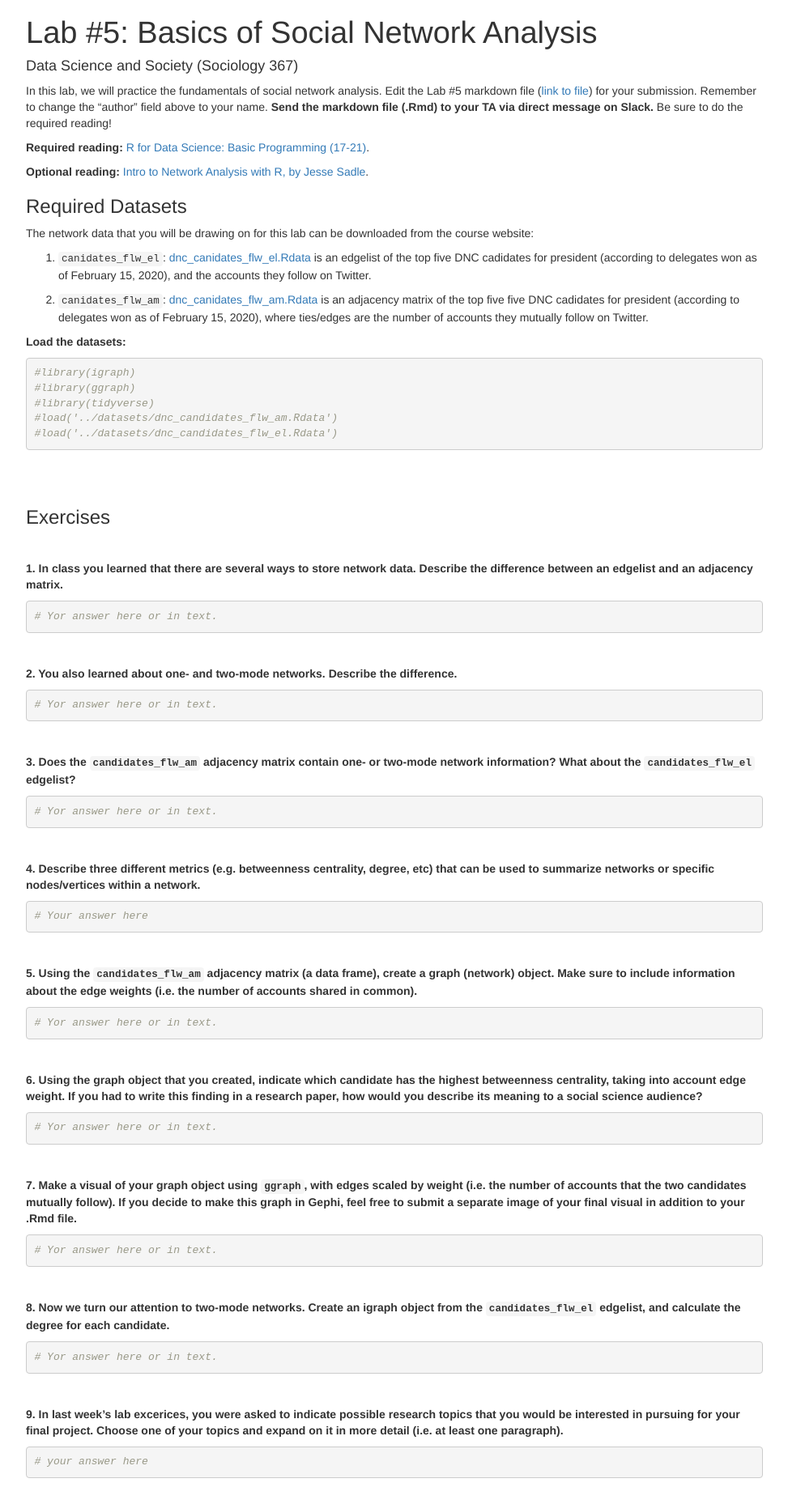
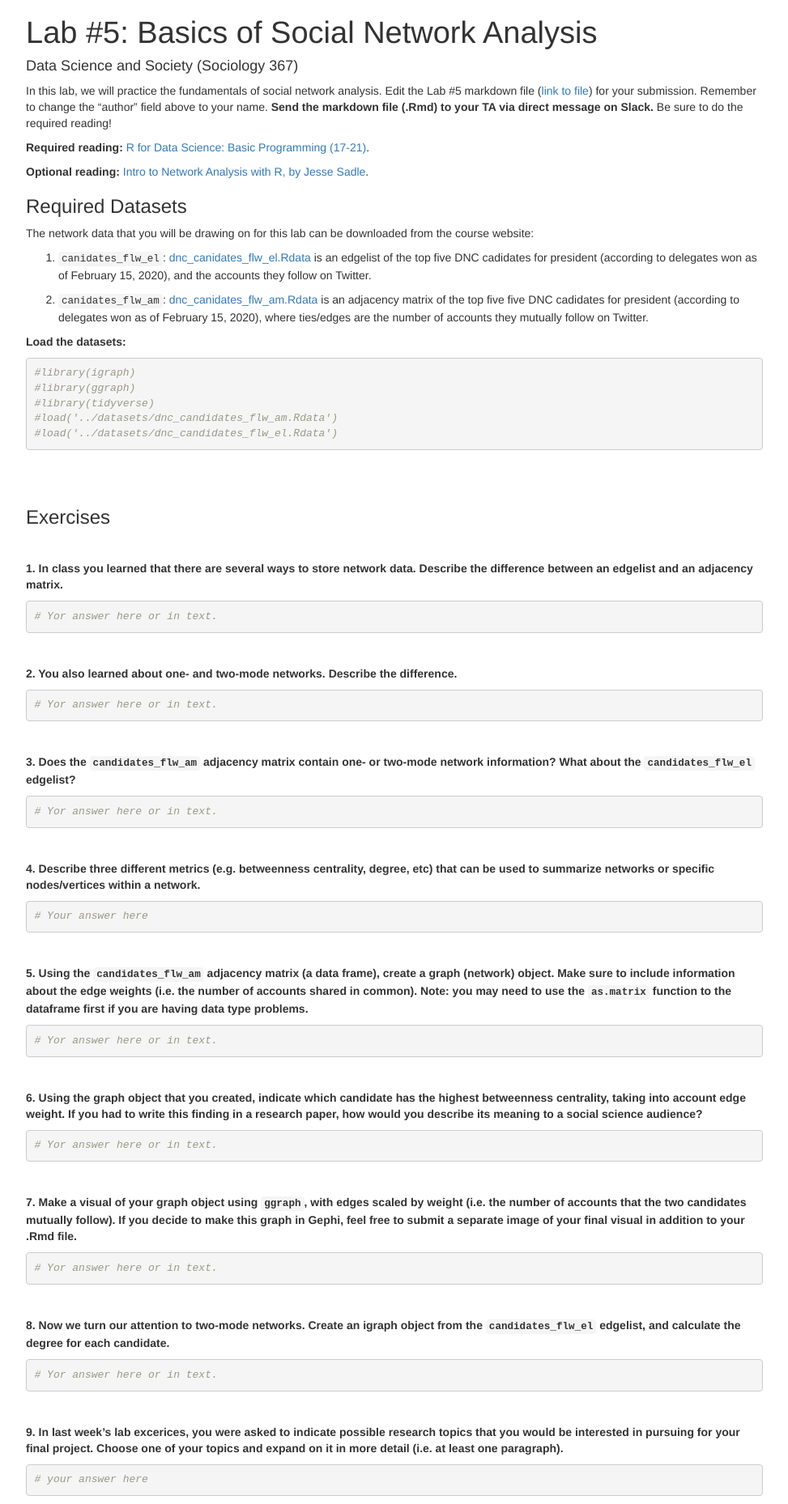
Before and after one commit to dssoc/dssoc.github.io, a Jekyll site: the page assignments/Lab_5.html, which Jekyll copies as it is, in a window 1280 px wide. Shown: the whole page at 81% size, without its empty margins (153-1126 px from the left). Built offline with Jekyll 4.4.1, drawn with Linux system fonts in a browser that asks for light colours; before the commit the page ends 1836 px from its top, so only the background shows below that.

Commit message:
Added hint about as.matrix

````diff
--- a/assignments/Lab_5.Rmd
+++ b/assignments/Lab_5.Rmd
@@ -61,7 +61,7 @@ The network data that you will be drawing on for this lab can be downloaded from
 <br/>
 
 
-**5. Using the `candidates_flw_am` adjacency matrix (a data frame), create a graph (network) object. Make sure to include information about the edge weights (i.e. the number of accounts shared in common).**
+**5. Using the `candidates_flw_am` adjacency matrix (a data frame), create a graph (network) object. Make sure to include information about the edge weights (i.e. the number of accounts shared in common). Note: you may need to use the `as.matrix` function to the dataframe first if you are having data type problems.**
 ```{r}
 # Yor answer here or in text.
 ```
--- a/assignments/Lab_5.html
+++ b/assignments/Lab_5.html
@@ -414,7 +414,7 @@ summary {
 <p><strong>4. Describe three different metrics (e.g. betweenness centrality, degree, etc) that can be used to summarize networks or specific nodes/vertices within a network.</strong></p>
 <pre class="r"><code># Your answer here</code></pre>
 <p><br /></p>
-<p><strong>5. Using the <code>candidates_flw_am</code> adjacency matrix (a data frame), create a graph (network) object. Make sure to include information about the edge weights (i.e. the number of accounts shared in common).</strong></p>
+<p><strong>5. Using the <code>candidates_flw_am</code> adjacency matrix (a data frame), create a graph (network) object. Make sure to include information about the edge weights (i.e. the number of accounts shared in common). Note: you may need to use the <code>as.matrix</code> function to the dataframe first if you are having data type problems.</strong></p>
 <pre class="r"><code># Yor answer here or in text.</code></pre>
 <p><br /></p>
 <p><strong>6. Using the graph object that you created, indicate which candidate has the highest betweenness centrality, taking into account edge weight. If you had to write this finding in a research paper, how would you describe its meaning to a social science audience?</strong></p>
````
